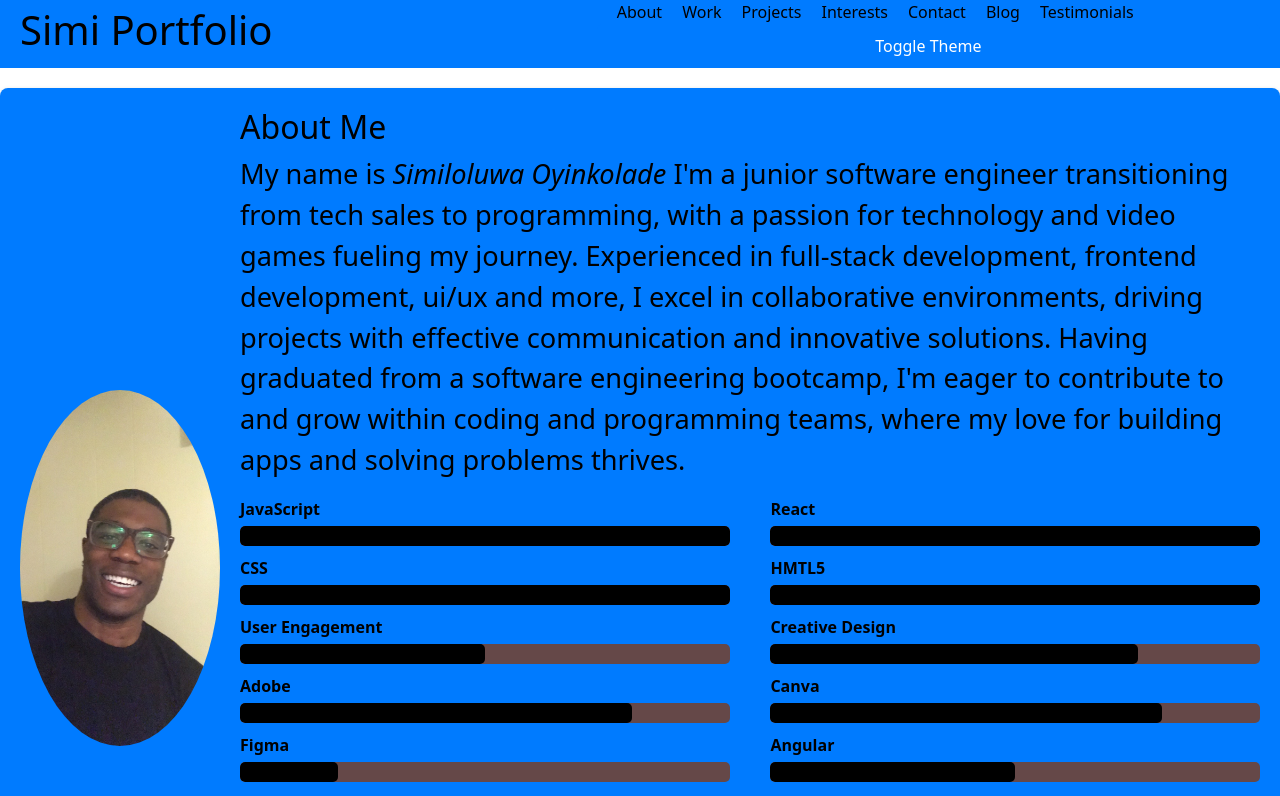
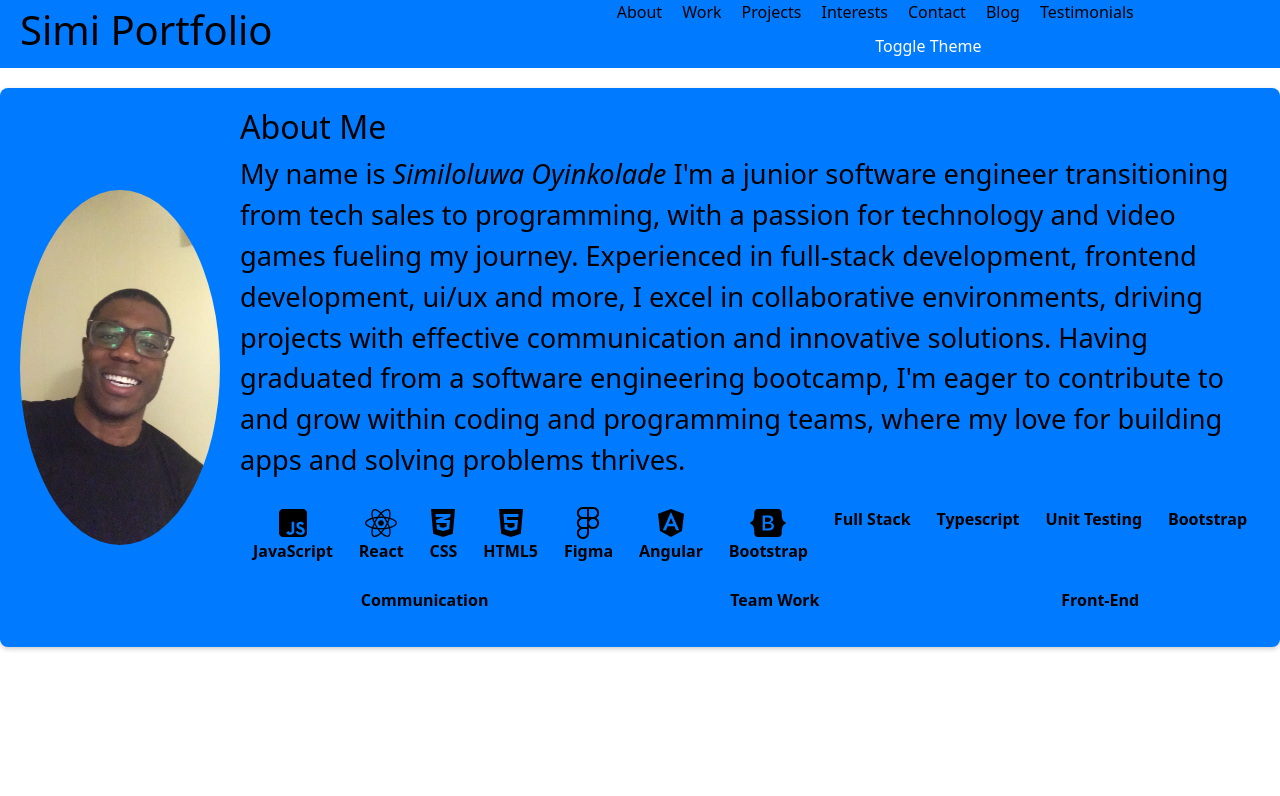
Before and after one commit to simioyin222/React-Js-Portfolio, a React (Create React App) app: page /about in a window 1280 px wide. Shown: the top 796 px of the page. Built offline with nearby package versions, Linux system fonts and the light colour scheme.

Commit message:
add icons to page and make it more responseive

```diff
--- a/package.json
+++ b/package.json
@@ -3,6 +3,9 @@
   "version": "0.1.0",
   "private": true,
   "dependencies": {
+    "@fortawesome/free-brands-svg-icons": "^6.5.1",
+    "@fortawesome/free-solid-svg-icons": "^6.5.1",
+    "@fortawesome/react-fontawesome": "^0.2.0",
     "@testing-library/jest-dom": "^5.17.0",
     "@testing-library/react": "^13.4.0",
     "@testing-library/user-event": "^13.5.0",
--- a/src/App.css
+++ b/src/App.css
@@ -20,3 +20,24 @@ button {
 button:hover {
   background-color: var(--button-hover-background-color); /* Use variable */
 }
+
+@media (max-width: 768px) {
+  .navbar {
+      flex-direction: column;
+      align-items: center;
+  }
+  .links {
+      display: flex;
+      flex-direction: column;
+      align-items: center;
+  }
+}
+
+@media (max-width: 576px) {
+  .aboutSection {
+      flex-direction: column;
+  }
+  .profilePicContainer {
+      margin: 0 auto;
+  }
+}
--- a/src/components/About/About.js
+++ b/src/components/About/About.js
@@ -1,24 +1,19 @@
 import React from 'react';
 import styles from './about.module.css';
-import { useSpring, animated } from 'react-spring';
+import { FontAwesomeIcon } from '@fortawesome/react-fontawesome';
+import { faJsSquare, faReact, faCss3Alt, faHtml5, faAdobe, faCanva, faFigma, faAngular, faBootstrap} from '@fortawesome/free-brands-svg-icons';
 
 function About() {
-  const props = useSpring({ opacity: 1, from: { opacity: 0 } });
-
   const skills = [
-    { name: 'JavaScript', level: '100%' },
-    { name: 'React', level: '100%' },
-    { name: 'CSS', level: '100%' },
-    { name: 'HMTL5', level: '100%' },
-    { name: 'User Engagement', level: '50%' },
-    { name: 'Creative Design', level: '75%' },
-    { name: 'Adobe', level: '80%' },
-    { name: 'Canva', level: '80%' },
-    { name: 'Figma', level: '20%' },
-    { name: 'Angular', level: '50%' },
+      { name: 'JavaScript', icon: faJsSquare },
+      { name: 'React', icon: faReact },
+      { name: 'CSS', icon: faCss3Alt },
+  { name: 'HTML5', icon: faHtml5 },
+    { name: 'Figma', icon: faFigma },
+    { name: 'Angular', icon: faAngular },
+    { name: 'Bootstrap', icon: faBootstrap },
     { name: 'Full Stack', level: '100%' },
     { name: 'Typescript', level: '50' },
-    { name: 'Bootstrap', level: '65%' },
     { name: 'Unit Testing', level: '80%' },
     { name: 'Bootstrap', level: '85%' },
     { name: 'Communication', level: '100%' },
@@ -28,7 +23,7 @@ function About() {
   ];
 
   return (
-    <animated.div style={props} className={styles.aboutSection}>
+    <div className={styles.aboutSection}>
       <div className={styles.profilePicContainer}>
         <img src="/img/IMG_3456.JPG" alt="Similoluwa Oyinkolade" className={styles.profilePic}/>
       </div>
@@ -38,15 +33,13 @@ function About() {
         <div className={styles.skillsContainer}>
           {skills.map((skill, index) => (
             <div key={index} className={styles.skill}>
-              <div className={styles.skillName}>{skill.name}</div>
-              <div className={styles.skillBar}>
-                <div className={styles.skillLevel} style={{ width: skill.level }}></div>
-              </div>
+              <FontAwesomeIcon icon={skill.icon} size="2x" />
+                        <div className={styles.skillName}>{skill.name}</div>
             </div>
           ))}
         </div>
       </div>
-    </animated.div>
+      </div>
   );
 }
 
--- a/src/components/About/about.module.css
+++ b/src/components/About/about.module.css
@@ -30,13 +30,15 @@
 
 .skillsContainer {
   display: flex;
-  justify-content: space-between;
+  justify-content: space-around;
   flex-wrap: wrap;
 }
 
 .skill {
-  margin-bottom: 10px;
-  width: 48%; /* Adjust width for two columns */
+  display: flex;
+  flex-direction: column;
+  align-items: center;
+  margin: 10px;
 }
 
 .skillName {
```
Also changed, not shown: 1 other file (tests, documents, lock files or other folders).
